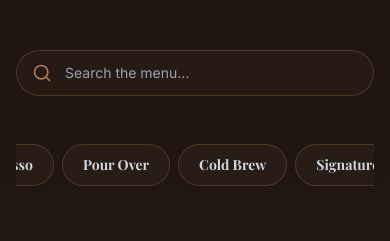
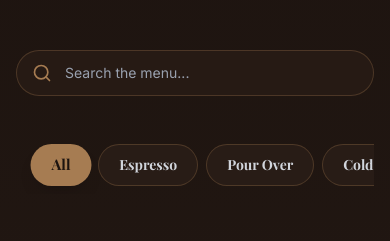
Before and after one commit to Daw00d14/brew-and-beans, a React (Vite) app: page / in a window 390 px wide. Shown: the part 2660-2901 px from the top of the page. Built offline with nearby package versions, Linux system fonts and the light colour scheme; no server answers; grey boxes are pictures that could not be loaded; a web font is replaced by a local one.

Commit message:
Fix mobile overflow: left-align category tabs on small screens so Espresso tag isn't clipped

```diff
--- a/src/components/MenuSection.tsx
+++ b/src/components/MenuSection.tsx
@@ -70,7 +70,7 @@ export const MenuSection: React.FC<MenuSectionProps> = ({ onOrderSelect }) => {
         </div>
 
         {/* Category tabs */}
-        <div className="flex items-center justify-center gap-2 sm:gap-4 overflow-x-auto py-2 mb-12 no-scrollbar px-2" role="tablist" aria-label="Filter menu by category">
+        <div className="flex items-center justify-start sm:justify-center gap-2 sm:gap-4 overflow-x-auto py-2 mb-12 no-scrollbar px-4 sm:px-2 scroll-px-4" role="tablist" aria-label="Filter menu by category">
           {CATEGORIES.map(cat => (
             <button key={cat} onClick={() => setActiveCategory(cat)}
               role="tab"
```
